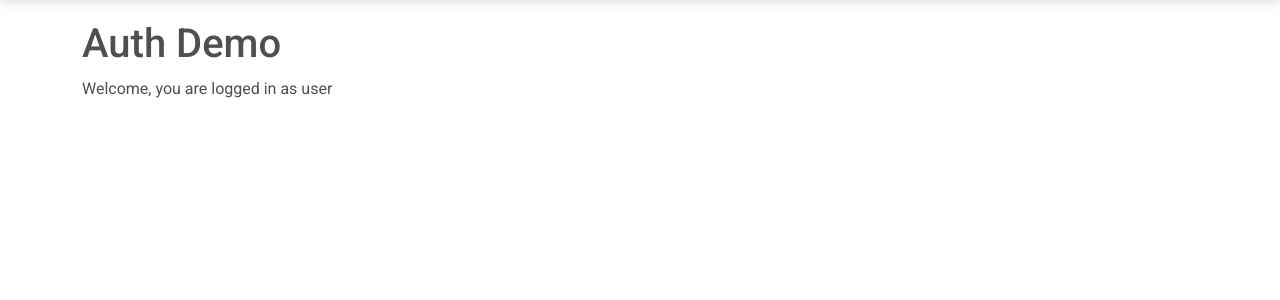
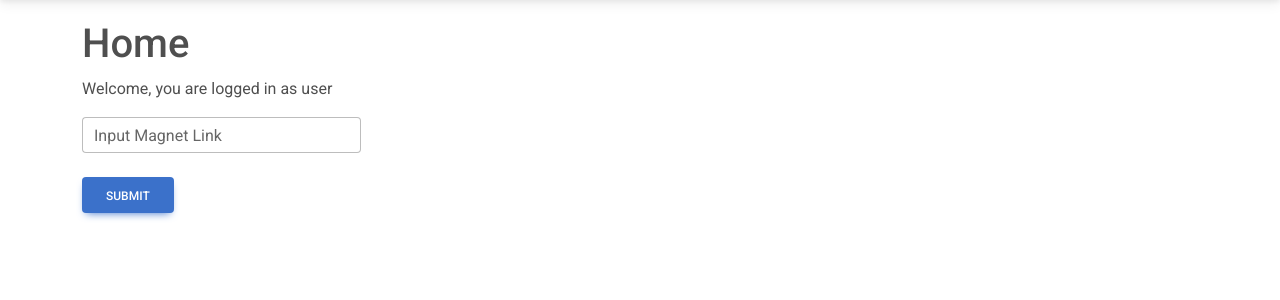
Before and after one commit to biketi21/dj_torrent_download, a Django app: page / in a window 1280 px wide. Shown: the part 59-359 px from the top of the page. Run offline with Django 4.2, Linux system fonts and the light colour scheme; the visitor is signed in with stand-in values (Sample User, id 1); parts of the project's set-up code (start-up, migrations or seed data) failed here and were passed over; some libraries are stand-ins or nearby versions.

Commit message:
a few changes

```diff
--- a/files/functions.py
+++ b/files/functions.py
@@ -12,9 +12,9 @@ def download_torrent(magnet_link, user_id):
     params = {
         "save_path": os.path.join(MEDIA_ROOT, "userID_" + str(user_id)),
         "storage_mode": lt.storage_mode_t(2),
-        "paused": False,
-        "auto_managed": True,
-        "duplicate_is_error": True,
+        # "paused": False,
+        # "auto_managed": True,
+        # "duplicate_is_error": True,
     }
 
     link = magnet_link
--- a/files/views.py
+++ b/files/views.py
@@ -3,10 +3,11 @@ from files.functions import download_torrent
 
 # Create your views here.
 def home(request):
-    if request.method is 'POST':
-        magnet_link = request.POST['magnet_link']
+    if request.method == "POST":
+        magnet_link = request.POST["magnet_link"]
 
         user_id = request.user.id
+        print(user_id, magnet_link)
         download_torrent(magnet_link, user_id)
 
-    return render(request, 'index.html')
+    return render(request, "index.html")
--- a/templates/index.html
+++ b/templates/index.html
@@ -14,9 +14,19 @@
 </head>
 {% block content %}
 <body>
-    <h1>Auth Demo</h1>
+    <h1>Home</h1>
     {% if user.is_authenticated %}
     <p>Welcome, you are logged in as user {{ user.firstname }}</p>
+    <div class="col-md-3">
+        <form class="magnet_link" method="POST" action="{% url 'home' %}">
+        {% csrf_token %}
+            <!-- Magnet Link input -->
+            <div class="form-outline mb-4">
+                <input type="text" name='magnet_link' required id="id_magnet_link" class="form-control" />
+                <label class="form-label" for="id_magnet_link">Input Magnet Link</label>
+            </div>
+            <button type="submit" class="btn btn-primary mb-4">Submit</button
+        </form>
     {% else %}
     <a href="{% provider_login_url 'google' %} ">Login with Google.</a>
     {% endif %}
```
Also changed, not shown: django_base_conf/settings.py (+12 -7 lines).
